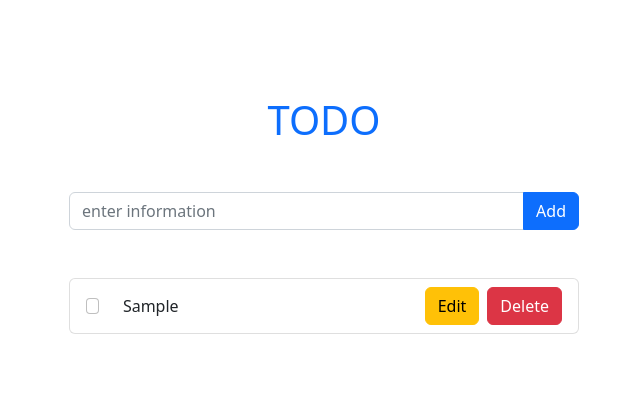
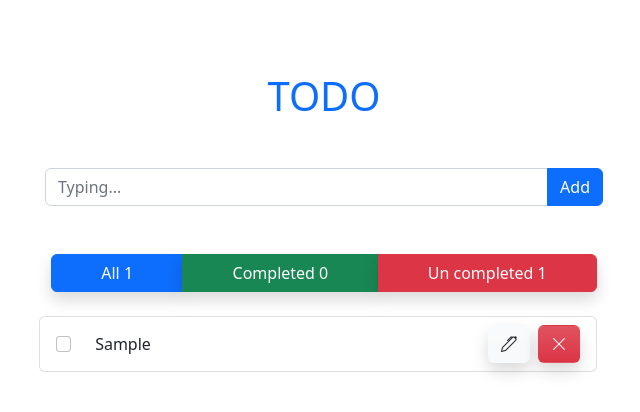
Before and after one commit to ibrag1mov/todo-list, a plain HTML site: page index.html in a window 1280 px wide. Both pictures are taken after typing "Sample" into the empty fields and a click on the button "Add". Shown: the whole page, without its empty margins (316-956 px from the left). Drawn offline with nearby package versions, Linux system fonts and the light colour scheme.

Commit message:
new commit

```diff
--- /dev/null
+++ b/css/style.css
@@ -0,0 +1,6 @@
+*{
+    padding: 0;
+    margin: 0;
+    box-sizing: border-box;
+    scroll-behavior: smooth;
+}
--- a/index.html
+++ b/index.html
@@ -1,27 +1,40 @@
 <!DOCTYPE html>
 <html lang="en">
+
 <head>
     <meta charset="UTF-8">
     <meta http-equiv="X-UA-Compatible" content="IE=edge">
     <meta name="viewport" content="width=device-width, initial-scale=1.0">
     <title>Todo</title>
+    <!-- icons -->
+    <link rel="stylesheet" href="https://cdn.jsdelivr.net/npm/bootstrap-icons@1.10.2/font/bootstrap-icons.css">
+        <!-- bootstrap cdn-->
     <link rel="stylesheet" href="https://cdn.jsdelivr.net/npm/bootstrap@5.2.3/dist/css/bootstrap.min.css">
 </head>
+
 <body>
 
     <div class="container">
-        <div class="row p-5">
-            <h1 class="text-center my-5 text-primary">TODO</h1>
+        <div class="row pt-4">
+            <h1 class="text-center my-5 text-primary ">TODO</h1>
             <form class="form-group js-form">
                 <div class="input-group w-50 mx-auto mb-5">
-                    <input class="form-control js-input" type="text" placeholder="enter information">
-                    <button class="btn btn-primary">Add</button>
+                    <input class="form-control js-input" type="text" placeholder="Typing..." required>
+                    <button type="submit" class="btn btn-primary">Add</button>
                 </div>
-                <ul class="list list-group js-list mx-auto w-50"></ul>
             </form>
+        </div>
+        <div class="row d-flex flex-column ">
+            <div class="btn-group mx-auto w-50 mb-4 js-group-btn">
+                <button class="btn btn-primary shadow">All <span id="js-all-span">0</span></button>
+                <button class="btn btn-success shadow">Completed <span id="js-completed">0</span></button>
+                <button class="btn btn-danger shadow">Un completed <span id="js-un-completed">0</span></button>
+            </div>
+            <ul class="list list-group js-list mx-auto w-50"></ul>
         </div>
     </div>
 
     <script src="js/main.js"></script>
 </body>
+
 </html>
--- a/js/main.js
+++ b/js/main.js
@@ -1,50 +1,138 @@
-let elForm=document.querySelector('.js-form');
-let elInput=document.querySelector('.js-input');
-let elList=document.querySelector('.js-list');
-
-let todos=[];
-
-elForm.addEventListener('submit', (evt)=>{
-    evt.preventDefault();
-
-    // const obj{
-    //     id: todos.length > 0 ? todos[todos.length-1].id + 1:1;
-    //     text: elInput.value;
-
-    // }
-
-    let elItem=document.createElement('li');
-    let elChekbox = document.createElement('input');
-    let elSpan=document.createElement('span');
-    let elEditBtn=document.createElement('button');
-    let elDeleteBtn=document.createElement('button');
-
-    elItem.setAttribute('class', 'd-flex list-group-item align-items-center js-item ');
-    elSpan.setAttribute('class', 'w-75 mx-4')
-    elChekbox.setAttribute('type', 'checkbox');
-    elChekbox.setAttribute('class', ' form-check-input m-0');
-    elEditBtn.setAttribute('class', 'btn btn-warning me-2');
-    elDeleteBtn.setAttribute('class', 'btn btn-danger ');
+const elForm=document.querySelector('.js-form');
+const elInput=document.querySelector('.js-input');
+const elList=document.querySelector('.js-list');
+const elGroupBtn=document.querySelector('.js-group-btn');
+const elAllSpan=document.querySelector('#js-all-span');
+const elCompletedSpan=document.querySelector('#js-completed');
+const elUnCompletedSpan=document.querySelector('#js-un-completed');
 
 
-    elSpan.textContent=elInput.value;
-    elInput.value=""
-    elEditBtn.textContent="Edit";
-    elDeleteBtn.textContent="Delete";
+const todos=[];
+var check=0;
 
+const renderTodo = (array, node)=>{
+    node.innerHTML='';
+    array.forEach((item)=>{
+        const newItem = document.createElement('li');
+        const newInput = document.createElement('input');
+        const newSpan=document.createElement('span');
+        const newEditBtn=document.createElement('button');
+        const newDeleteBtn=document.createElement('button');
 
-    elItem.appendChild(elChekbox);
-    elItem.appendChild(elSpan);
-    elItem.appendChild(elEditBtn);
-    elItem.appendChild(elDeleteBtn);
-    console.log(elItem);
+        newItem.setAttribute('class', 'd-flex list-group-item align-items-center js-item ');
+        newSpan.setAttribute('class', 'w-75 mx-4')
+        newInput.setAttribute('class', ' form-check-input m-0 js-check');
+        newEditBtn.setAttribute('class', 'btn bg-light bg-gradient me-2 shadow js-edit-btn');
+        newDeleteBtn.setAttribute('class', 'btn bg-danger text-white bg-gradient shadow js-delete-btn');
 
-    elList.appendChild(elItem);
-})
+        newSpan.textContent =item.text;
+        newInput.type = 'checkbox';
+        newEditBtn.innerHTML = `<i class="bi bi-pen  pe-none"></i>`;
+        newDeleteBtn.innerHTML = `<i class="bi bi-x-lg pe-none"></i>`;
+        newEditBtn.dataset.todoId = item.id;
+        newDeleteBtn.dataset.todoId = item.id;
+        newInput.dataset.todoId = item.id;
+
+        newItem.appendChild(newInput);
+        newItem.appendChild(newSpan);
+        newItem.appendChild(newEditBtn);
+        newItem.appendChild(newDeleteBtn);
+
+        if(item.isCompleted){
+            newInput.checked = true;
+            newSpan.style.textDecoration = 'line-through'
+        }
 
 
 
 
+        node.appendChild(newItem);
+    });
+};
+
+elForm.addEventListener('submit', (evt)=>{
+    evt.preventDefault();
+    if(elInput.value != ''){
+        let elInputValue = elInput.value;
+        elInput.value='';
 
 
-// id:todos.length > 0 ? todos[todos.length-1].id + 1:1;
+        const newTodo = {
+            id: todos.length > 0 ? todos[todos.length-1].id + 1 : 1,
+            text: elInputValue,
+            isCompleted: false,
+        };
+
+        todos.push(newTodo);
+        elUnCompletedSpan.textContent=todos.length;
+        elAllSpan.textContent = todos.length;
+
+        renderTodo(todos, elList)
+
+    };
+
+});
+
+elList.addEventListener('click', (evt)=>{
+
+    if(evt.target.matches('.js-delete-btn')){
+        const todoId=evt.target.dataset.todoId;
+
+        const findedIndex = todos.findIndex((item) => item.id == todoId);
+
+        todos.splice(findedIndex, 1);
+
+        elAllSpan.textContent = todos.length;
+
+
+
+        renderTodo(todos, elList)
+
+    }
+    if(evt.target.matches('.js-edit-btn')){
+        const todoId=evt.target.dataset.todoId; //string
+        const findedItem = todos.find((item) => item.id == todoId);
+
+        const newText = prompt('Yangi todo kiriting!', findedItem.text)
+
+        findedItem.text=newText;
+        renderTodo(todos, elList)
+    }
+    if(evt.target.matches('.js-check')){
+        const todoId=evt.target.dataset.todoId; //string
+        const findedItem = todos.find((item)=> item.id == todoId);
+        findedItem.isCompleted = !findedItem.isCompleted;
+        if(findedItem.isCompleted == true){
+            check+=1;
+
+        }
+        else{
+            check-=1;
+        }
+        elCompletedSpan.textContent = check;
+        elUnCompletedSpan.textContent = todos.length - check;
+
+        renderTodo(todos, elList)
+    }
+})
+
+elGroupBtn.addEventListener('click', (evt)=>{
+   if(evt.target.matches('.btn-primary')){
+    renderTodo(todos, elList)
+    }
+    if(evt.target.matches('.btn-success')){
+
+        if(elCompletedSpan.textContent != 0){
+            const newFilterTodo=todos.filter((el)=> el.isCompleted==true);
+            elCompletedSpan.textContent = newFilterTodo.length;
+            renderTodo(newFilterTodo, elList)
+        }
+    }
+    if(evt.target.matches('.btn-danger')){
+        if(elCompletedSpan.textContent != 0){
+            const newFilterTodo=todos.filter((el)=> el.isCompleted==false);
+            elUnCompletedSpan.textContent = newFilterTodo.length;
+            renderTodo(newFilterTodo, elList)
+        }
+    }
+})
```
Also changed, not shown: images/pen.svg (added), images/x-lg.svg (added).
